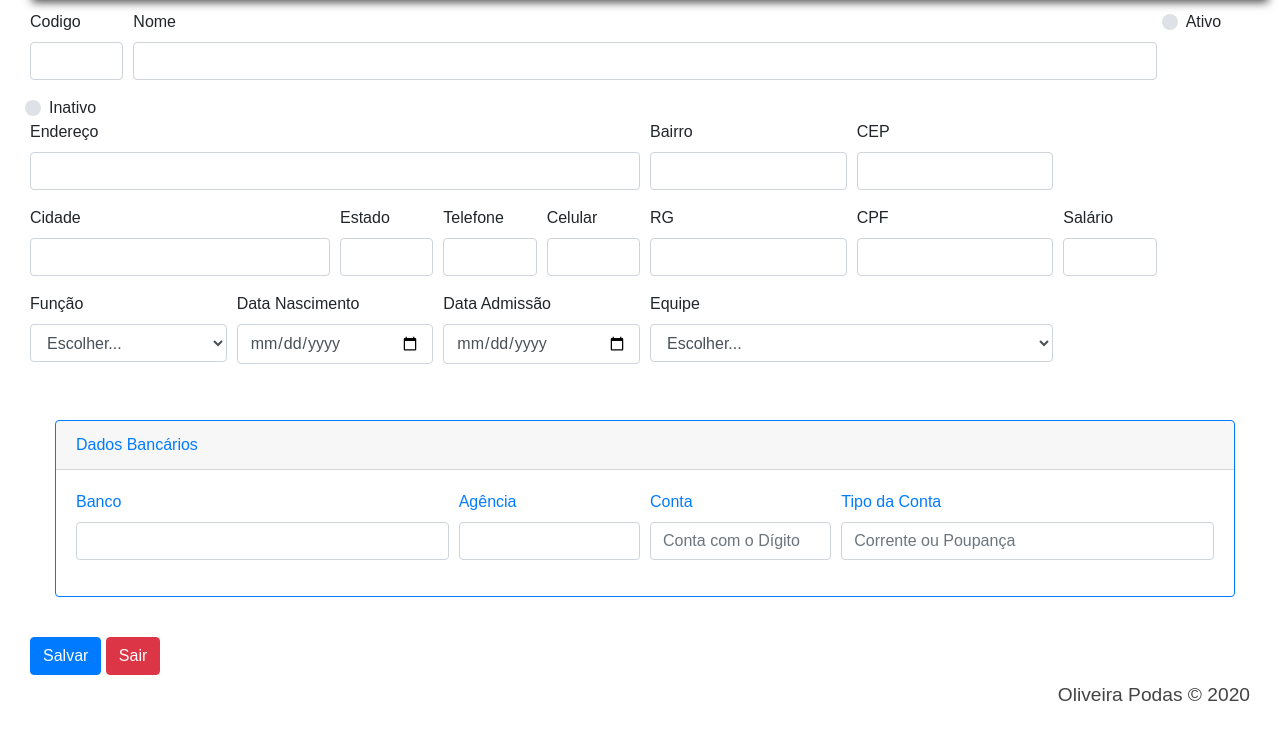
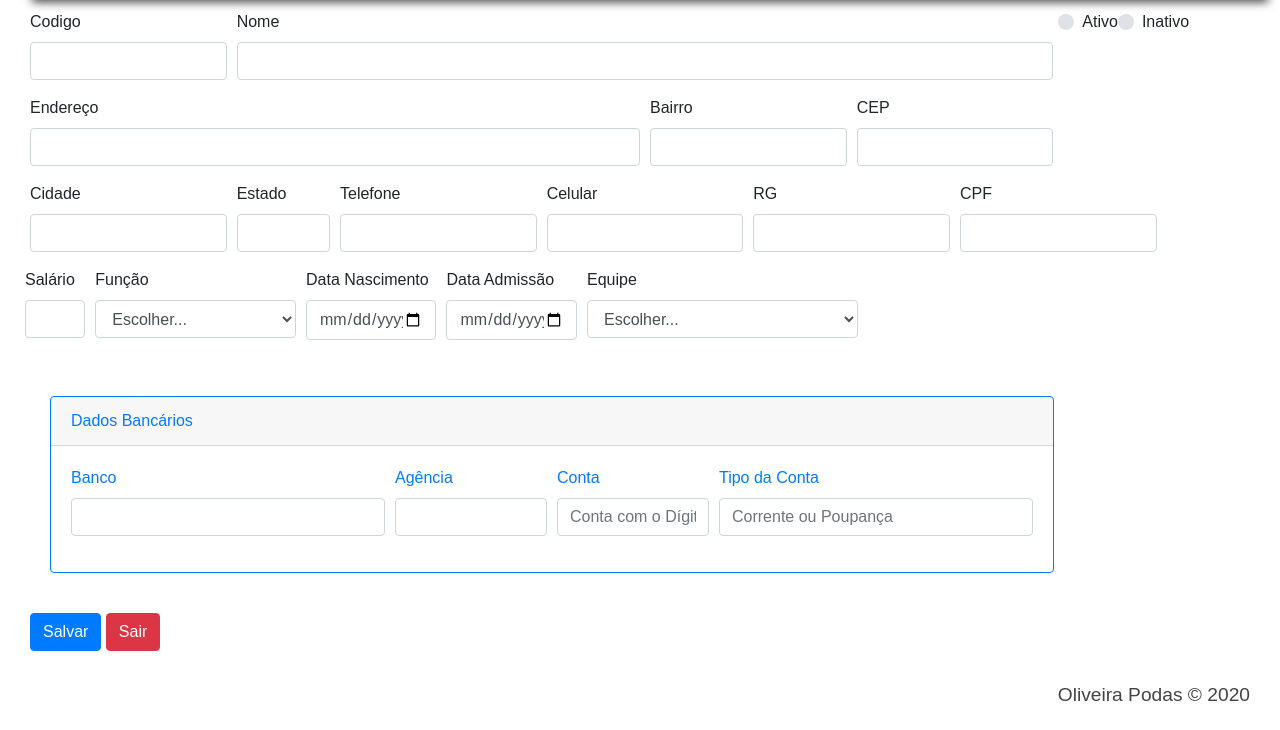
Before and after one commit to CarlosAland/erp_Oliveira, a PHP site: page /views/cadastroFuncionarios.php in a window 1280 px wide. Shown: the part 90-820 px from the top of the page. Run offline with PHP 8.4, Linux system fonts and the light colour scheme; data that the repository does not hold is empty; some libraries are stand-ins or nearby versions.

Commit message:
editado espacamento cadastro de funcionarios

```diff
--- a/views/cadastroFuncionarios.php
+++ b/views/cadastroFuncionarios.php
@@ -27,11 +27,11 @@ $equipeDAO = new EquipeDAO();
 
   <form class="formtop" action="./cadastroFuncionarios.php" method="POST" enctype="multipart/form-data">
     <div class="form-row">
-      <div class="form-group col-md-1">
+      <div class="form-group col-md-2">
         <label for="text">Codigo </label>
         <input type="text" class="form-control" name="cod">
       </div>
-      <div class="form-group col-md-10">
+      <div class="form-group col-md-8">
         <label for="nome">Nome</label>
         <input type="text" class="form-control" name="nome"required>
       </div>
@@ -59,7 +59,7 @@ $equipeDAO = new EquipeDAO();
       </div>
     </div>
     <div class="form-row">
-      <div class="form-group col-md-3">
+      <div class="form-group col-md-2">
         <label for="text">Cidade </label>
         <input type="codigo" class="form-control" name="cidade">
       </div>
@@ -67,11 +67,11 @@ $equipeDAO = new EquipeDAO();
         <label for="nome">Estado</label>
         <input type="text" class="form-control" name="estado">
       </div>
-      <div class="form-group col-md-1">
+      <div class="form-group col-md-2">
         <label for="nome">Telefone</label>
         <input type="text" class="form-control" name="tel">
       </div>
-      <div class="form-group col-md-1">
+      <div class="form-group col-md-2">
         <label for="nome">Celular</label>
         <input type="text" class="form-control" name="cel"required>
       </div>
@@ -84,11 +84,12 @@ $equipeDAO = new EquipeDAO();
         <label for="nome">CPF</label>
         <input type="text" class="form-control" name="cpf"required>
       </div>
+      <div class="form-row">
       <div class="form-group col-md-1">
         <label for="nome">Salário</label>
         <input type="num" class="form-control" name="salario">
       </div>
-      <div class="form-group col-md-2">
+      <div class="form-group col-md-3">
         <label for="inputFuncao">Função</label>
         <select id="inputFuncao" class="form-control" name="inputFuncao">
           <option selected>Escolher...</option>
@@ -149,6 +150,7 @@ $equipeDAO = new EquipeDAO();
                     <input type="text" class="form-control" name="tipoconta" placeholder="Corrente ou Poupança">
                   </div>
 
+                </div>
                 </div>
               </div>
             </div>
```
